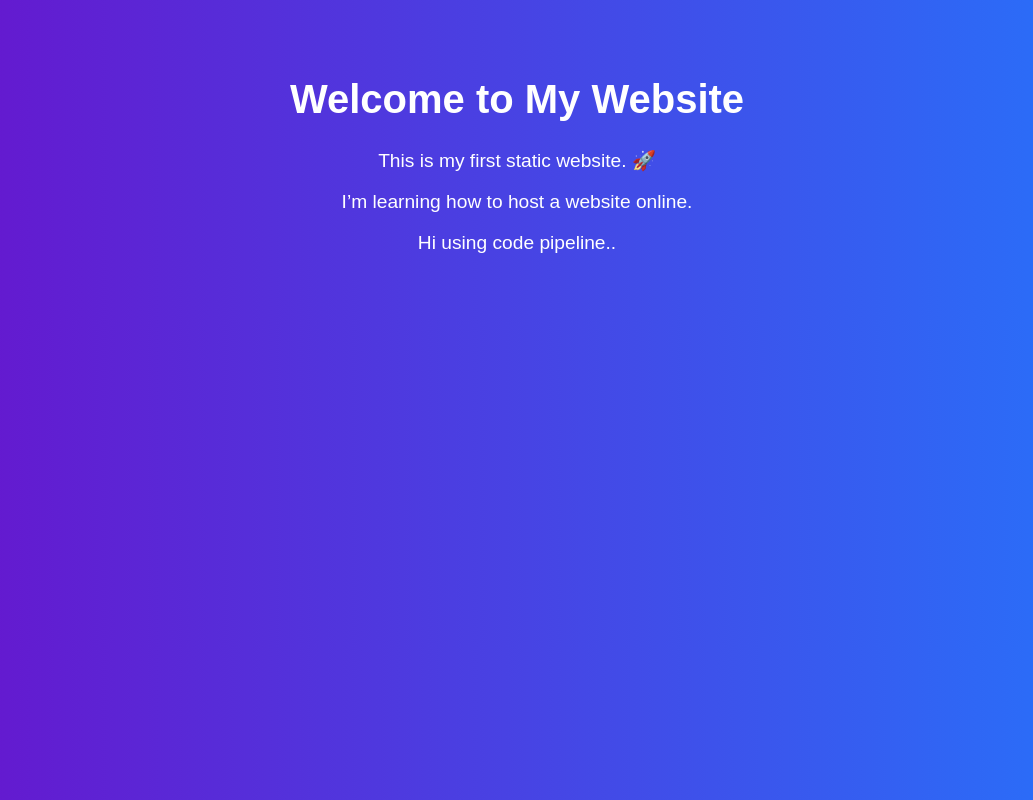
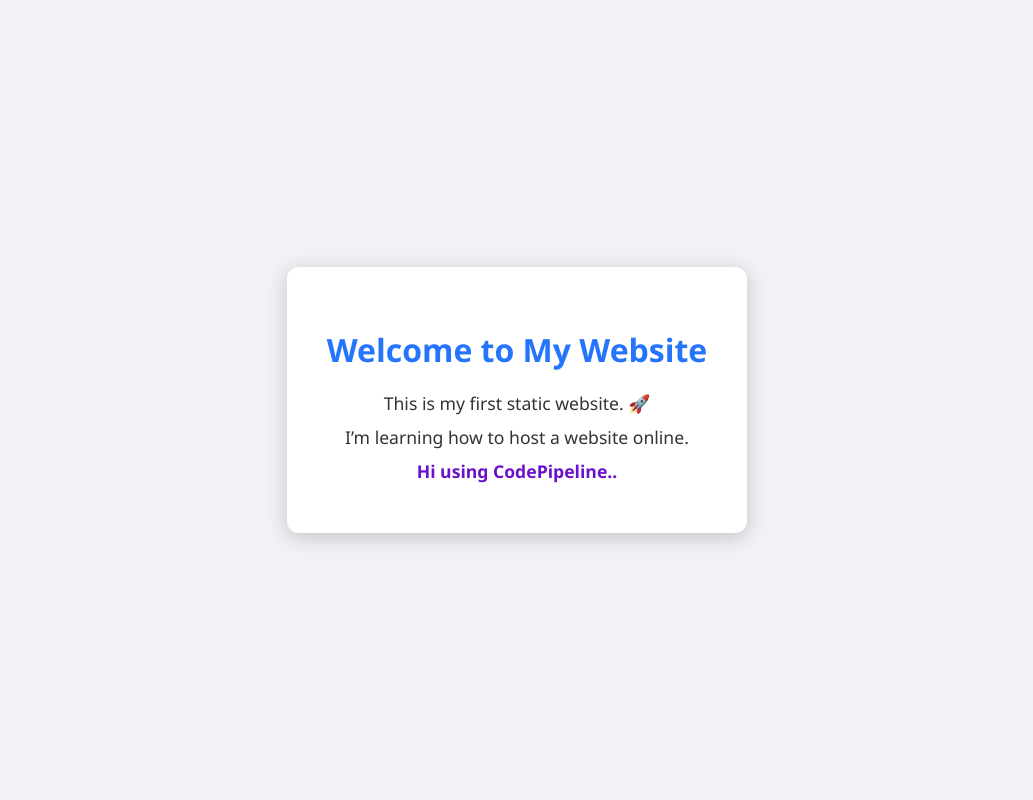
Before and after one commit to RithigaS/devopsjuly, a plain HTML site: page index.html in a window 1280 px wide. Shown: the whole page, without its empty margins (123-1156 px from the left). Drawn offline with Linux system fonts and the light colour scheme.

Commit message:
Update index.html

```diff
--- a/index.html
+++ b/index.html
@@ -6,25 +6,43 @@
   <title>My First Static Website</title>
   <style>
     body {
-      font-family: Arial, sans-serif;
-      background: linear-gradient(to right, #6a11cb, #2575fc);
-      color: white;
+      font-family: 'Segoe UI', Tahoma, Geneva, Verdana, sans-serif;
+      background: #f0f2f5;
+      color: #333;
+      display: flex;
+      justify-content: center;
+      align-items: center;
+      height: 100vh;
+      margin: 0;
+    }
+    .container {
+      background: white;
+      padding: 40px;
+      border-radius: 12px;
+      box-shadow: 0 4px 20px rgba(0,0,0,0.2);
       text-align: center;
-      margin: 0;
-      padding: 50px;
+      max-width: 500px;
     }
     h1 {
-      font-size: 2.5rem;
+      color: #2575fc;
+      margin-bottom: 20px;
     }
     p {
-      font-size: 1.2rem;
+      font-size: 1.1rem;
+      margin: 10px 0;
+    }
+    .highlight {
+      color: #6a11cb;
+      font-weight: bold;
     }
   </style>
 </head>
 <body>
-  <h1>Welcome to My Website</h1>
-  <p>This is my first static website. 🚀</p>
-  <p>I’m learning how to host a website online.</p>
-  <p>Hi using code pipeline..</p>
+  <div class="container">
+    <h1>Welcome to My Website</h1>
+    <p>This is my first static website. 🚀</p>
+    <p>I’m learning how to host a website online.</p>
+    <p class="highlight">Hi using CodePipeline..</p>
+  </div>
 </body>
 </html>
```
